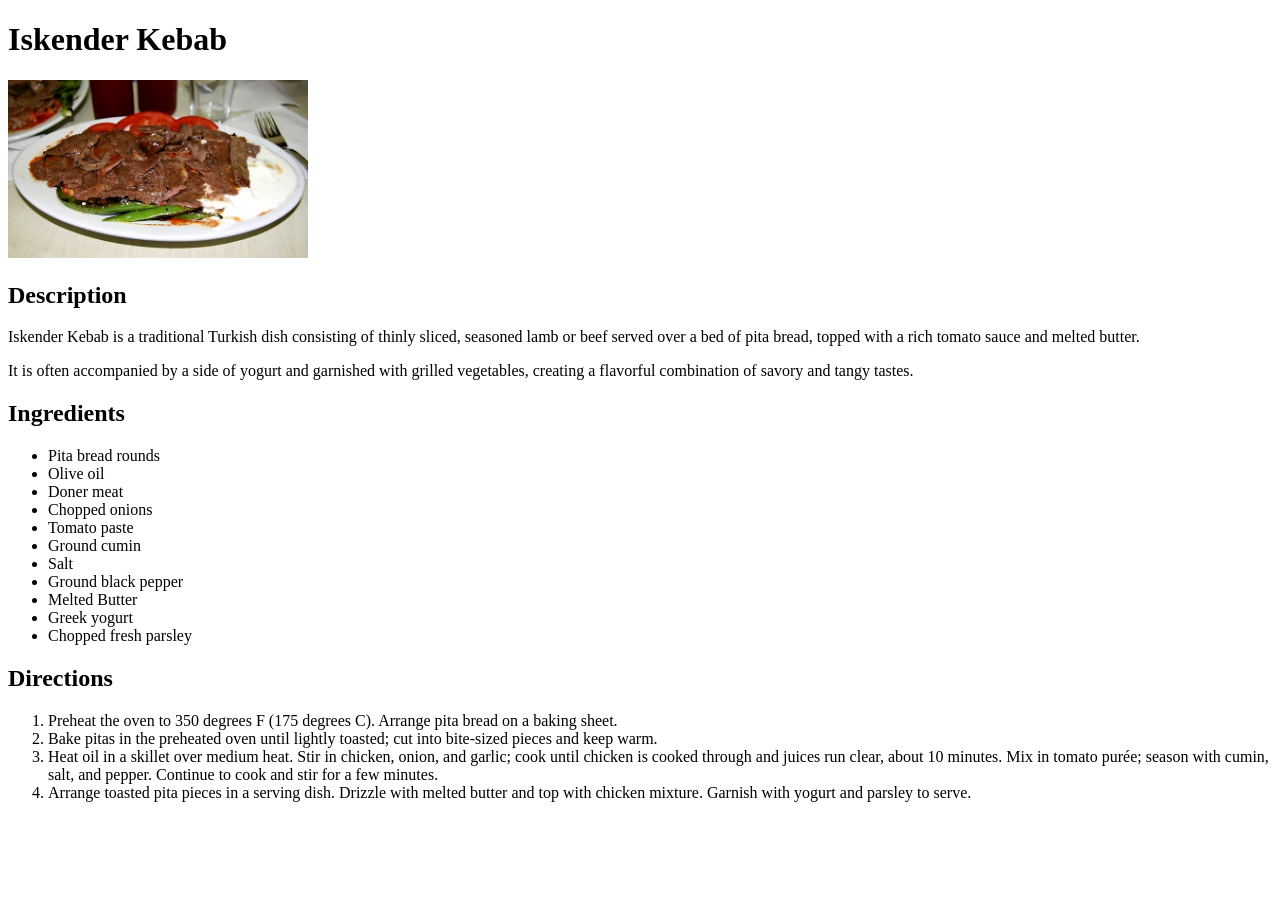
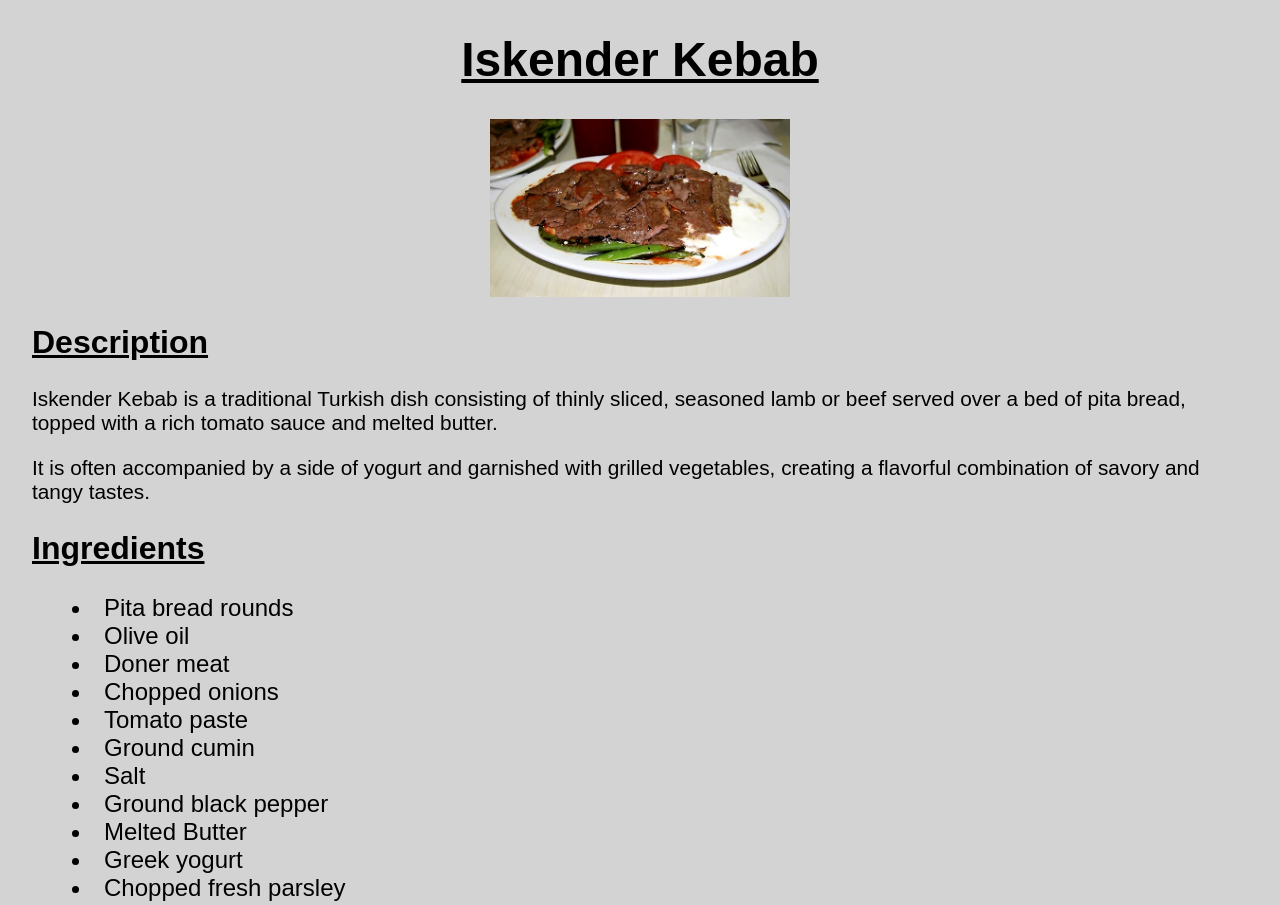
Before and after one commit to behluelselcuk/odin-recipes, a plain HTML site: page recipes/iskender_kebab.html in a window 1280 px wide. Shown: the top 905 px of the page. Before the commit the page ends 818 px from the top, so only its background shows below. Drawn offline with Linux system fonts and the light colour scheme.

Commit message:
Aktualisieren der Seite mit erstem CSS

```diff
--- a/recipes/iskender_kebab.html
+++ b/recipes/iskender_kebab.html
@@ -4,10 +4,13 @@
     <meta charset="UTF-8">
     <meta name="viewport" content="width=device-width, initial-scale=1.0">
     <title>Iskender Kebab</title>
+    <link rel="stylesheet" href="../styles.css">
+    <link rel="stylesheet" href="./recipes.css">
 </head>
 <body>
     <h1>Iskender Kebab</h1>
     <img src="../img/Iskender Kebab.jpg" alt="A plate of iskender kebab." width="300px" height="auto">
+    <main>
         <h2>Description</h2>
         <p>
             Iskender Kebab is a traditional Turkish dish consisting of thinly sliced, seasoned lamb or beef served over a bed of pita bread, topped with a rich tomato sauce and melted butter.
@@ -36,5 +39,6 @@
             <li>Heat oil in a skillet over medium heat. Stir in chicken, onion, and garlic; cook until chicken is cooked through and juices run clear, about 10 minutes. Mix in tomato purée; season with cumin, salt, and pepper. Continue to cook and stir for a few minutes.</li>
             <li>Arrange toasted pita pieces in a serving dish. Drizzle with melted butter and top with chicken mixture. Garnish with yogurt and parsley to serve.</li>
         </ol>
+    </main>
 </body>
 </html>
--- /dev/null
+++ b/recipes/recipes.css
@@ -0,0 +1,24 @@
+img {
+    display: block;
+    margin-left: auto;
+    margin-right: auto;
+}
+
+main {
+    margin: 1em 2em;
+    text-align: left;
+}
+
+h2 {
+    font-size: 2em;
+    text-decoration: underline;
+}
+
+p {
+    font-size: 1.3em;
+}
+
+ul,
+ol {
+    list-style-position: inside;
+}
--- /dev/null
+++ b/styles.css
@@ -0,0 +1,20 @@
+body {
+    font-family: Arial, Helvetica, sans-serif;
+    margin: 0;
+    background-color: lightgray;
+}
+
+h1 {
+    text-align: center;
+    font-size: 3em;
+    text-decoration: underline;
+}
+
+li {
+    font-size: 1.5em;
+    text-decoration: none;
+}
+
+a:visited {
+    color: black;
+}
```
Also changed, not shown: index.html (+1 -0 lines). Lines whose indentation alone changed are shown as unchanged.
